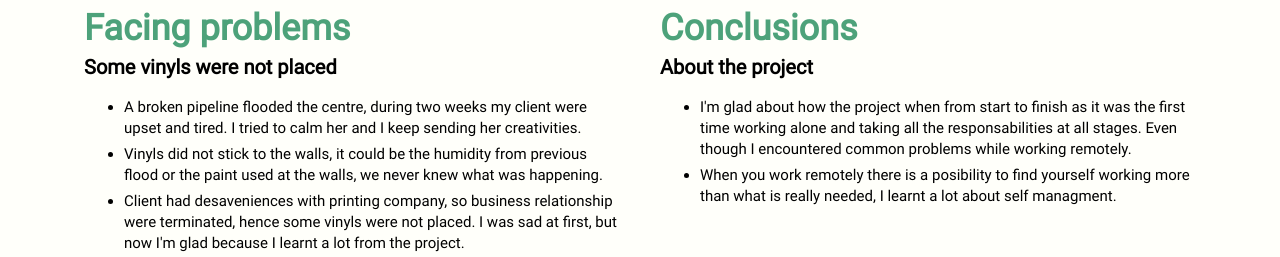
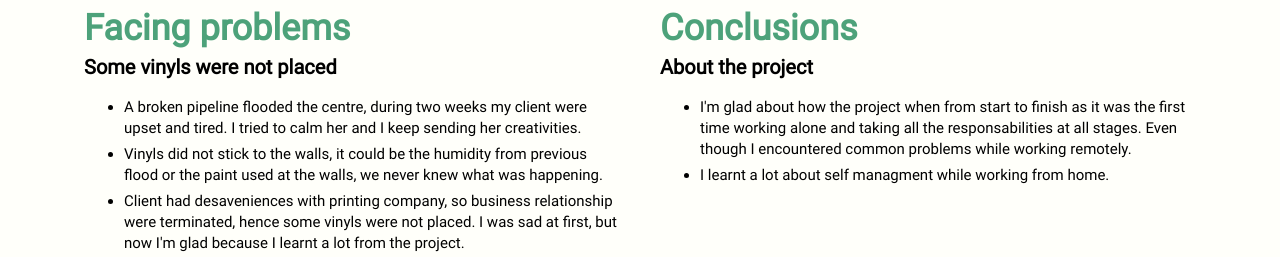
Before and after one commit to uxdesignerhector/portfolio, a plain HTML site: page working_at_f10.html in a window 1280 px wide. Shown: the part 2932-3189 px from the top of the page. Drawn offline with Linux system fonts and the light colour scheme.

Commit message:
Fixed typo

```diff
--- a/working_at_f10.html
+++ b/working_at_f10.html
@@ -381,8 +381,7 @@ prepares you to write"><span>Contact me</span>
 					<li>I'm glad about how the project when from start to finish as it was the first time working alone
 						and taking all the responsabilities at all stages. Even though I encountered common problems
 						while working remotely.</li>
-					<li>When you work remotely there is a posibility to find yourself working more than what is really
-						needed, I learnt a lot about self managment.</li>
+					<li>I learnt a lot about self managment while working from home.</li>
 				</ul>
 			</div>
 		</div>
```
